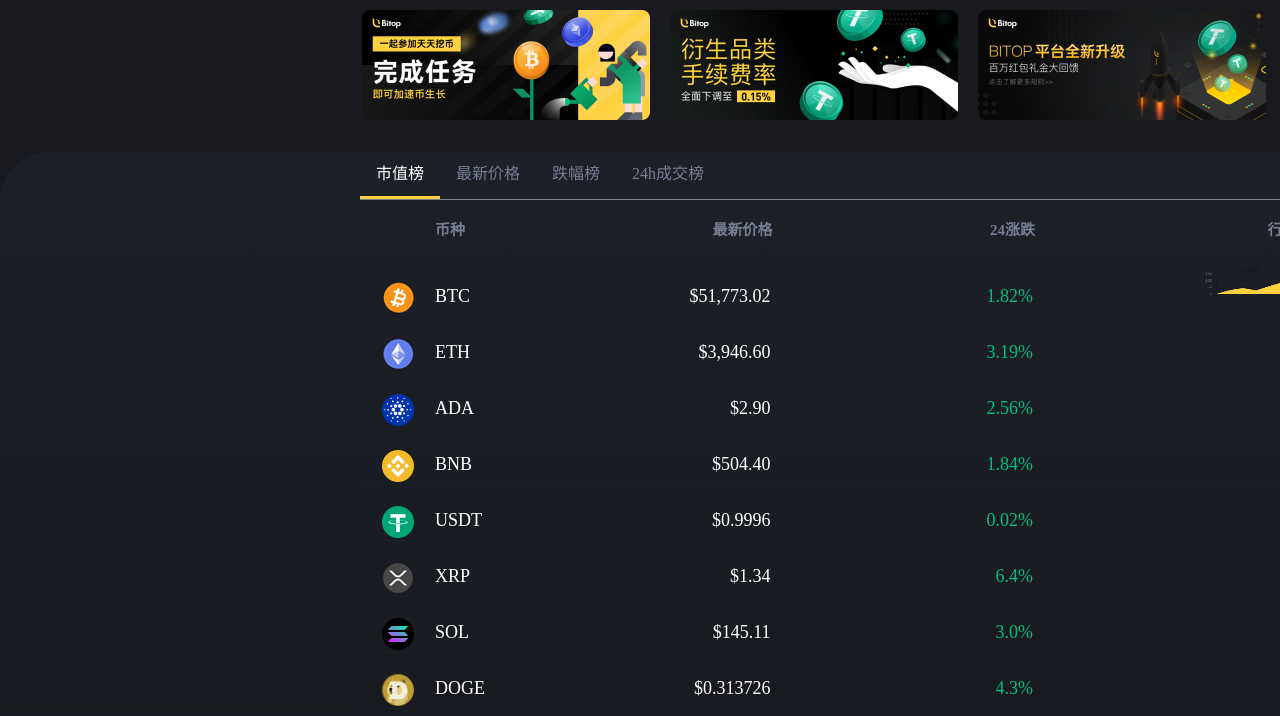
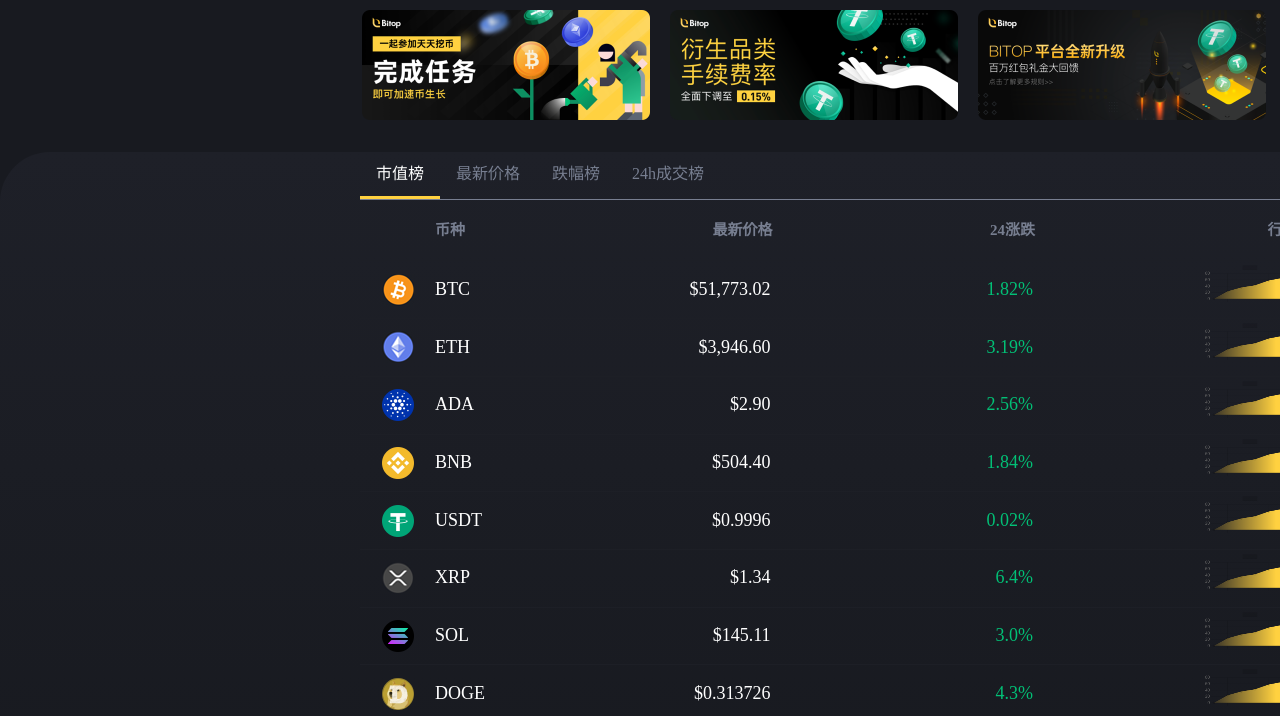
Before and after one commit to AiLee1206/git-bitop, a plain HTML site: page index.html in a window 1280 px wide. Shown: the part 386-1102 px from the top of the page. Drawn offline with nearby package versions, Linux system fonts and the light colour scheme.

Commit message:
Modify the Chart

```diff
--- a/css/custom.css
+++ b/css/custom.css
@@ -26,7 +26,6 @@
   background: #181a20;
   border: none;
 }
-
 .navbar-style {
   padding-top: 9.5px;
   opacity: 1;
@@ -37,7 +36,6 @@
   color: #ffffff;
   line-height: 20px;
 }
-
 .register-bg {
   top: 15px;
   width: 60px;
@@ -193,7 +191,7 @@
   background: linear-gradient(0deg, rgba(0, 0, 0, 0), #ffd140);
 }
 .table>tbody>tr>td, .table>tbody>tr>th, .table>tfoot>tr>td, .table>tfoot>tr>th, .table>thead>tr>td, .table>thead>tr>th {
-  padding: 4px 0 1px 0;
+  padding: 1px 0 1px 0;
   vertical-align: initial;
   border-top: 1px solid #1d1f26;
   text-align: center;
@@ -209,6 +207,7 @@
 .table>tbody>tr>td {
   width: 21%;
   text-align: right;
+  vertical-align: inherit;
 }
 .table>thead>tr>th:first-child,
 .table>tbody>tr>td:first-child {
@@ -231,6 +230,8 @@
   color: #777E90;
   text-align: center;
   margin: 24px auto;
+  background: none;
+  border: none;
 }
 
 /* Select Us */
@@ -542,8 +543,10 @@
     left: auto;
   }
 }
-.lineChart {
+
+canvas {
+  display: inline-block!important;
+  box-sizing: border-box;
   width: 94px!important;
-  height: 37px!important;
-  display: inline!important;
+  height: 47px!important;
 }
--- a/index.html
+++ b/index.html
@@ -130,9 +130,8 @@
       </div>
     </div>
   </div>
-  <div class="seeMore">
-    <span>查看更多 ></span>
-  </div>
+  <button class="seeMore" onclick="seeMore()">查看更多 ></button>
+
   <!-- Stock tab content end -->
 
   <!-- Select Us start -->
--- a/js/custom.js
+++ b/js/custom.js
@@ -20,14 +20,18 @@
   { brand: "Icons_Market_Crypto_DOT", name: "DOT", pts: "$34.62", reb: "6.6%" }
 ];
 
+/* get images */
 let images = ["image1.jpg", "photo.jpg", "graphic.png", "animation.gif"];
 
+/* table */
 const dataPanel = document.querySelector("#data-panel");
 
 function displayPlayerList(stocks) {
   let html = "";
   stocks.forEach((stock) => {
     html += `
+    <table>
+       <tbody>
         <tr>
           <td><img src="images/${stock.brand}.png" alt="Icons_Market_Crypto_BNB"></td>
           <td>${stock.name}</td>
@@ -38,22 +42,51 @@
             <span class="upPrice">${stock.reb}</span>
           </td>
           <td>
-            <canvas class="lineChart" width="94px" height="47px"></canvas>
+            <canvas class="lineChart"></canvas>
           </td>
           <td>
             <button class="stock-button" onclick="buyStock()">交易</button>
           </td>
         </tr>
+       </tbody>
+      </table>
       `;
   });
   dataPanel.innerHTML = html;
 }
-
 displayPlayerList(stocks);
 
 /* line Chart */
-let ctx = document.getElementsByClassName('lineChart');
-let chart = new Chart(ctx, {
+var table = document.querySelector('table')
+var tableArr = [];
+for ( var i = 1; i < table.rows.length; i++ ) {
+  tableArr.push([
+  table.rows[i].cells[1].innerHTML,
+  table.rows[i].cells[2].innerHTML,
+  table.rows[i].cells[3].innerHTML,
+  ]);
+
+  var canvas = document.createElement("canvas");
+  canvas.setAttribute("id", "lineChart"+i);
+  table.rows[i].cells[4].appendChild(canvas);
+}
+
+tableArr.forEach(function(e,i){
+  const chartID = "lineChart"+ (i+1)
+  const ctx = document.getElementById(chartID).getContext('2d');
+
+  // gradient = ctx.createLinearGradient(0, 0, 0, 450);
+  // gradient.addColorStop(0, 'rgba(255 209 64, 0.5)');
+  // gradient.addColorStop(0.5, 'rgba(255 209 64, 0.25)');
+  // gradient.addColorStop(1, 'rgba(255 209 64, 0)');
+
+  gradient = ctx.createLinearGradient(0,0,200,0);
+  gradient.addColorStop(0,"#1c1d24");
+  gradient.addColorStop(1,"rgb(255 209 64)");
+  ctx.fillStyle = gradient;
+  // ctx.fillRect(10,10,200,100);
+
+  var lineChart = new Chart(ctx, {
     // The type of chart we want to create
     type: 'line',
 
@@ -62,12 +95,58 @@
       labels: ['', '', '', '', '', '', ''],
       datasets: [{
         label: '',
-      data: [0, 30, 45, 28, 60, 90, 115],
+        // backgroundColor: gradient,
+        borderWidth: 1,
+        data: [0, 24, 36, 43, 58, 66, 38],
         fill: {
           target: 'origin',
-        above: '#ffd140',   // Area will be red above the origin
+          above: gradient,   // Area will be red above the origin
           below: '#ffd140'    // And blue below the origin
         }
       }]
+    }
+  });
+});
+
+var options = {
+  responsive: true,
+  maintainAspectRatio: true,
+  animation: {
+    easing: 'easeInOutQuad',
+    duration: 520
   },
-});
+  scales: {
+    xAxes: [{
+      gridLines: {
+        color: 'rgba(200, 200, 200, 0.05)',
+        lineWidth: 1
+      }
+    }],
+    yAxes: [{
+      gridLines: {
+        color: 'rgba(200, 200, 200, 0.08)',
+        lineWidth: 1
+      }
+    }]
+  },
+  elements: {
+    line: {
+      tension: 0.4
+    }
+  },
+  legend: {
+    display: false
+  },
+  point: {
+    backgroundColor: 'white'
+  },
+  tooltips: {
+    titleFontFamily: 'Open Sans',
+    backgroundColor: 'rgba(0,0,0,0.3)',
+    titleFontColor: 'red',
+    caretSize: 5,
+    cornerRadius: 2,
+    xPadding: 10,
+    yPadding: 10
+  }
+};
```
Lines whose indentation alone changed are shown as unchanged.
